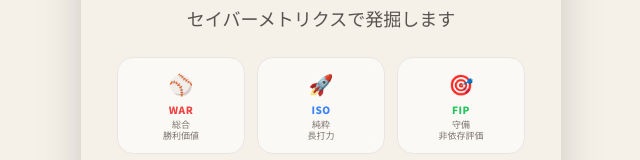
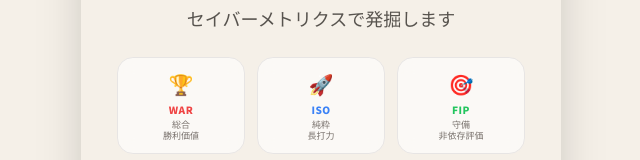
Before and after one commit to ay-dx/RakScout, a React (Vite) app: page /#/ in a window 1280 px wide. Shown: the part 277-437 px from the top of the page, without its empty margins (319-959 px from the left). Built offline with nearby package versions, Linux system fonts and the light colour scheme; no server answers.

Commit message:
Add files via upload

```diff
--- a/src/components/Home.tsx
+++ b/src/components/Home.tsx
@@ -49,7 +49,7 @@ export default function Home() {
         {/* 3指標カード */}
         <div className="grid grid-cols-3 gap-3 mt-6 px-1">
           <div className="bg-white/60 backdrop-blur border border-stone-200 rounded-2xl p-3 text-center">
-            <div className="text-xl mb-1">⚾</div>
+            <div className="text-xl mb-1">🏆</div>
             <div className="text-[10px] font-black text-red-500 tracking-wider">WAR</div>
             <div className="text-[9px] text-stone-500 mt-0.5 leading-tight">総合<br/>勝利価値</div>
           </div>
```
